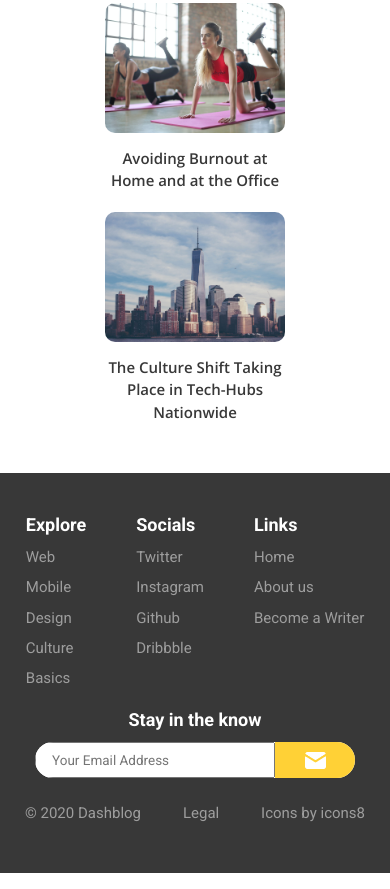
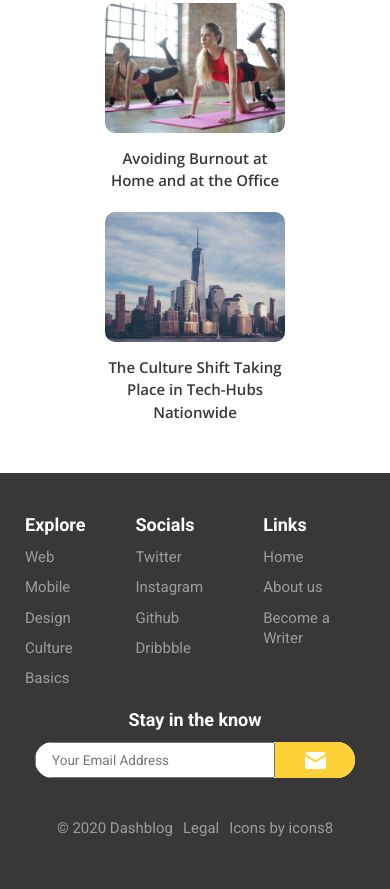
Before and after one commit to Deanfost/blog-article, a plain HTML site: page index.html in a window 390 px wide. Shown: the part 8286-9175 px from the top of the page. Drawn offline with nearby package versions, Linux system fonts and the light colour scheme.

Commit message:
Clean up footer CSS

```diff
--- a/CSS/style.css
+++ b/CSS/style.css
@@ -467,6 +467,7 @@ footer {
 }
 
 footer .container .roboto-copy-footer:not(:last-child) {
+    margin-right: 10px;
     margin-bottom: 10px;
 }
 
@@ -522,7 +523,7 @@ footer .container .roboto-copy-footer:not(:last-child) {
     .footer-sub-block {
         float: none;
         width: 100%;
-        height: 125px;
+        height: initial;
         margin: 0 auto;
         text-align: center;
     }
@@ -532,4 +533,10 @@ footer .container .roboto-copy-footer:not(:last-child) {
         max-width: 320px;
         margin: 0 auto;
     }
+
+    .info-bar {
+        margin-top: 40px;
+        position: static;
+        justify-content: center;
+    }
 }
```
